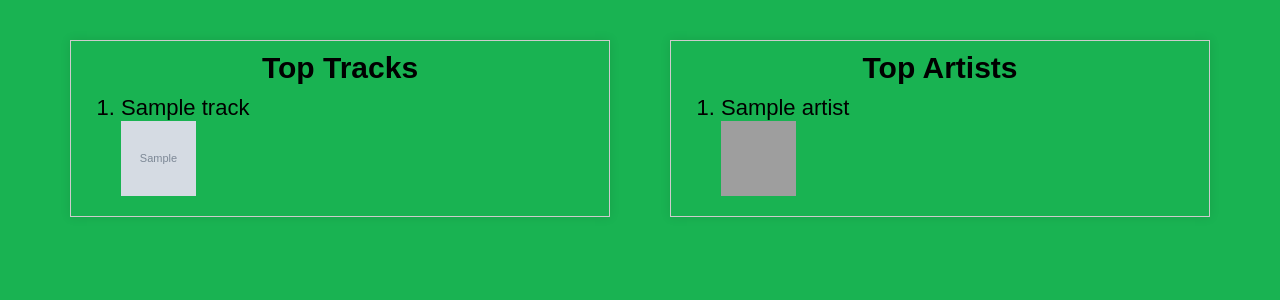
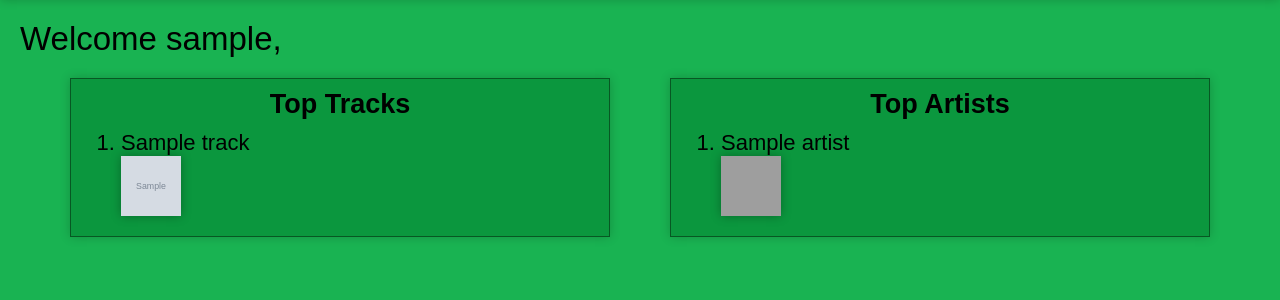
Before and after one commit to AyenamKhanal/Spotify, a Flask app: template templates/home.html in a window 1280 px wide. Shown: the part 64-364 px from the top of the page. Run offline with Flask 3, Linux system fonts and the light colour scheme; the template is opened without the code that fills it: most values are stand-ins (such as "Sample title", 1, 10 or a date in 2020); grey boxes marked "Sample" are stand-in pictures; grey boxes are pictures that could not be loaded.

Commit message:
added greeting in home page

```diff
--- a/app.py
+++ b/app.py
@@ -5,7 +5,7 @@ from requests import post, get
 from flask import Flask, render_template, redirect, request, jsonify, session
 from datetime import datetime
 
-from extra.queries import topTracks, topArtists
+from extra.queries import topTracks, topArtists, userProfile
 
 app = Flask(__name__, template_folder='templates')
 app.secret_key = "phenom"
@@ -24,7 +24,7 @@ def index():
 
 @app.route('/login')
 def login():
-    scope = 'user-top-read user-library-read'
+    scope = 'user-top-read user-library-read user-read-private user-read-email'
 
     params = {
         'client_id' : CLIENT_ID,
@@ -86,18 +86,24 @@ def refresh_token():
 @app.route("/home")
 def home():
 
+    # get necessary instances
     top_tracks_instance = topTracks()
     top_artists_instance = topArtists()
+    user_profile_instance = userProfile()
 
+    # get artist name and pic
     artists = top_artists_instance.get_top_artists()
-    profile_pics = top_artists_instance.get_profile_pictures()
+    artists_profile_pics = top_artists_instance.get_profile_pictures()
 
+    # get track name and pic
     tracks = top_tracks_instance.get_top_tracks()
     covers = top_tracks_instance.get_album_cover()
 
-    # get top tracks
+    # get user's name and pic
+    user_name = user_profile_instance.get_user_name()
+    user_profile_pic = user_profile_instance.get_user_profile_pic()
 
-    return render_template("home.html", tracks=tracks, artists=artists, covers=covers, profile_pics=profile_pics)
+    return render_template("home.html", tracks=tracks, artists=artists, covers=covers, artists_profile_pics=artists_profile_pics, user_name=user_name, user_profile_pic=user_profile_pic)
 
 
 if __name__ == '__main__':
--- a/extra/queries.py
+++ b/extra/queries.py
@@ -4,6 +4,34 @@ from extra.helpers import generate_headers
 
 API_BASE_URL = "https://api.spotify.com/v1/"
 
+
+class userProfile():
+
+    def __init__(self):
+
+        # generate headers
+        headers = generate_headers()
+
+        # request spotify for user profile
+        response = get(API_BASE_URL + 'me', headers=headers)
+
+        # store tracks json meta data into tracks
+        self.profile = response.json()
+
+
+    def get_user_name(self):
+
+        # get name from JSON
+        self.name = self.profile["display_name"]
+
+        return self.name
+
+    def get_user_profile_pic(self):
+
+        # get profile pic url from JSON
+        self.profile_pic = self.profile["images"][0]["url"]
+
+        return self.profile_pic
 
 class topTracks():
 
--- a/static/styles.css
+++ b/static/styles.css
@@ -49,6 +49,7 @@ a:hover {
 }
 
 h4 {
+    font-weight: 600;
     font-size: 30px;
 }
 
@@ -62,6 +63,7 @@ nav {
     padding: 15px;
     background-color: var(--NAVGREEN);
     font-size: 40px;
+    box-shadow: 0 0 10px rgba(0, 0, 0, 0.2);
 }
 
 main {
@@ -90,9 +92,10 @@ ol {
 
 .table-container {
     width: 45%; /* Adjust the width as needed */
-    border: 1px solid #ccc;
+    border: 1px solid var(--BUTTON-HOVER);
+    background-color: var(--NAVGREEN);
     padding: 10px 20px;
-    box-shadow: 0 0 10px rgba(0, 0, 0, 0.1);
+    box-shadow: 0 0 10px rgba(0, 0, 0, 0.2);
 }
 
 li {
@@ -103,7 +106,16 @@ li {
     display: flex;
     justify-content: center; /* Aligns the image horizontally */
     align-items: center;
-    width: 75px;
-    height: 75px;
-    top: 37px;
+    width: 60px;
+    height: 60px;
+    box-shadow: 0 0 10px rgba(0, 0, 0, 0.3);
 }
+
+#welcome {
+    text-align: left;
+    font-weight: 400;
+}
+
+.heading {
+    font-size: 27px;
+}
--- a/templates/home.html
+++ b/templates/home.html
@@ -6,10 +6,14 @@
 
 {% block main %}
 
+<h2 id="welcome">
+    Welcome {{ user_name }},
+    <!-- img src="{{ user_profile_pic }}" alt="" -->
+</h2>
+
 <div class="container">
     <div class="table-container">
-        <h4>Top Tracks</h4>
-
+        <h4 class="heading">Top Tracks</h4>
         <ol>
             {% for track in tracks %}
 
@@ -21,13 +25,12 @@
         </ol>
     </div>
     <div class="table-container">
-        <h4>Top Artists</h4>
-
+        <h4 class="heading">Top Artists</h4>
         <ol>
             {% for artist in artists %}
                 <li>
                     {{ artist }}
-                    <img src="{{ profile_pics[loop.index0] }}" alt="" class="home-images">
+                    <img src="{{ artists_profile_pics[loop.index0] }}" alt="" class="home-images">
                 </li>
             {% endfor %}
         </ol>
```
